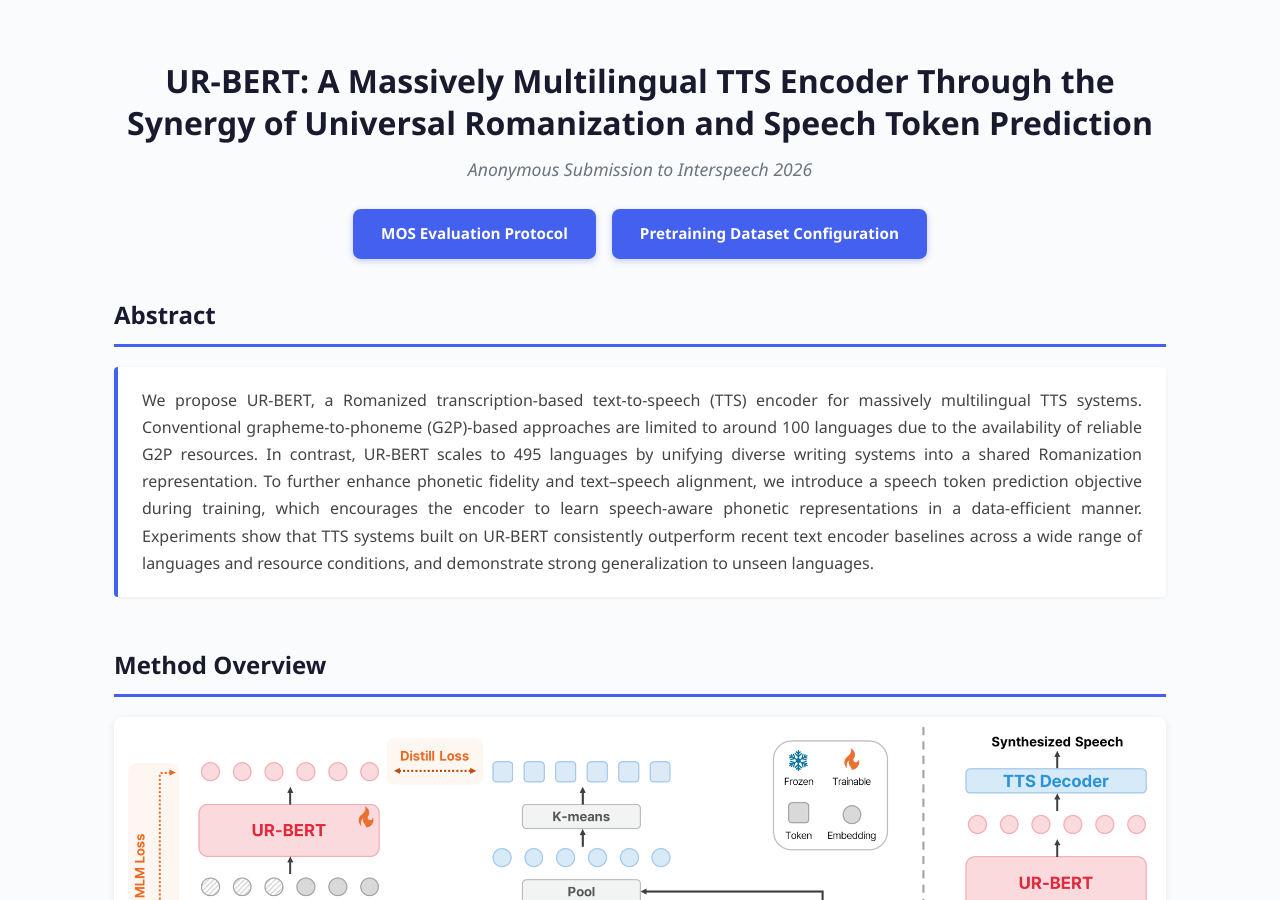
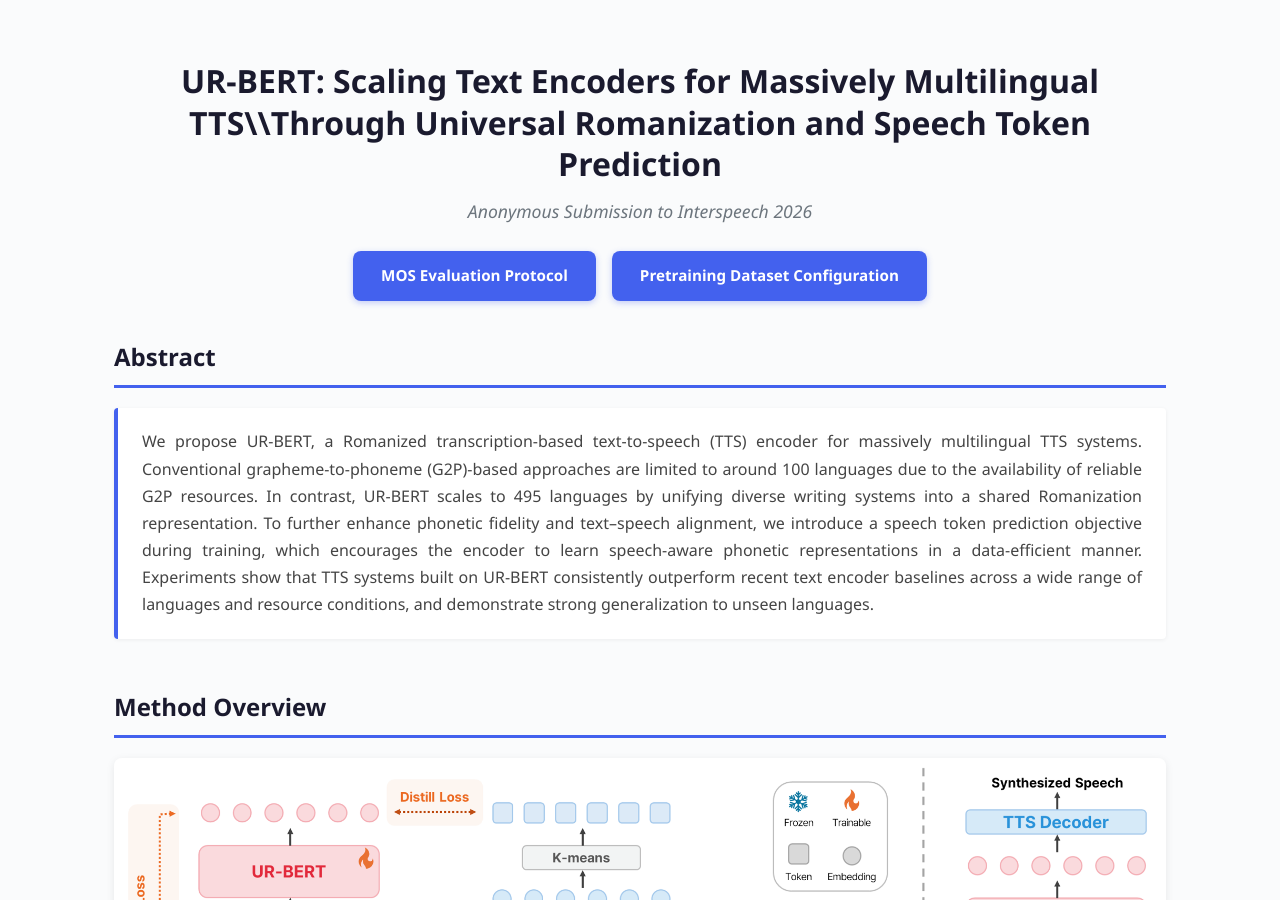
Before and after one commit to anonymous266/anonymous266.github.io, a Jekyll site: the page built from index.html, in a window 1280 px wide and 900 px high. Built offline with Jekyll 4.4.1, drawn with Linux system fonts in a browser that asks for light colours.

Commit message:
final modification

```diff
--- a/index.html
+++ b/index.html
@@ -4,7 +4,7 @@ title: "Demo Page"
 ---
 
 <div class="hero">
-  <h1>UR-BERT: A Massively Multilingual TTS Encoder Through the Synergy of Universal Romanization and Speech Token Prediction</h1>
+  <h1>UR-BERT: Scaling Text Encoders for Massively Multilingual TTS\\Through Universal Romanization and Speech Token Prediction</h1>
   <p class="subtitle">Anonymous Submission to Interspeech 2026</p>
   <div class="nav-buttons">
     <a href="mos.html" class="nav-btn">MOS Evaluation Protocol</a>
@@ -20,8 +20,8 @@ title: "Demo Page"
     In contrast, UR-BERT scales to 495 languages by unifying diverse writing systems into a shared Romanization representation.
     To further enhance phonetic fidelity and text–speech alignment, we introduce a speech token prediction objective during training,
     which encourages the encoder to learn speech-aware phonetic representations in a data-efficient manner.
-    Experiments show that TTS systems built on UR-BERT consistently outperform recent text encoder baselines across a wide range of languages and resource conditions,
-    and demonstrate strong generalization to unseen languages.
+    Experiments show that TTS systems built on UR-BERT consistently outperform recent text encoder baselines
+    across a wide range of languages and resource conditions, and demonstrate strong generalization to unseen languages.
   </p>
 </section>
 
```
